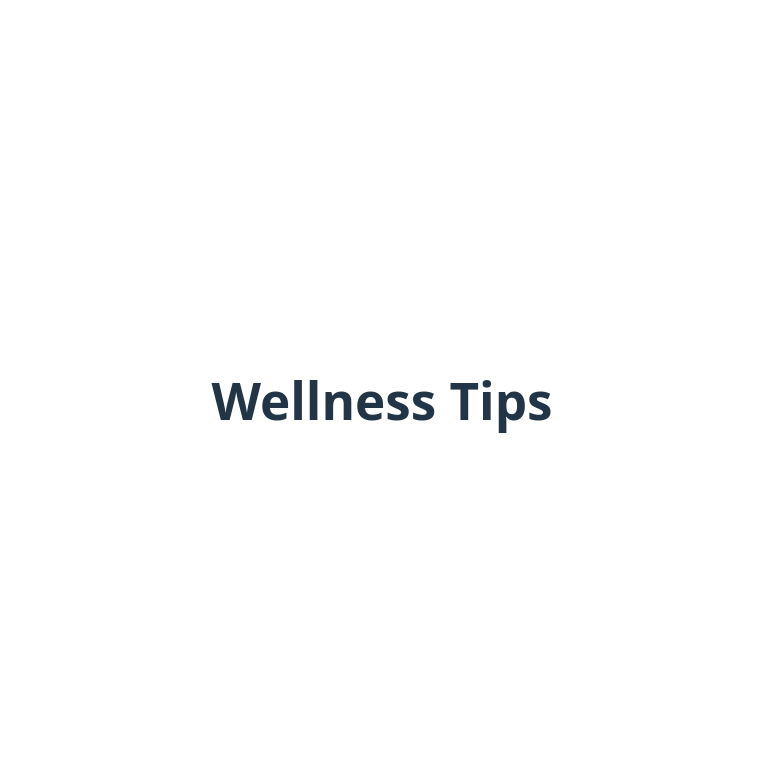
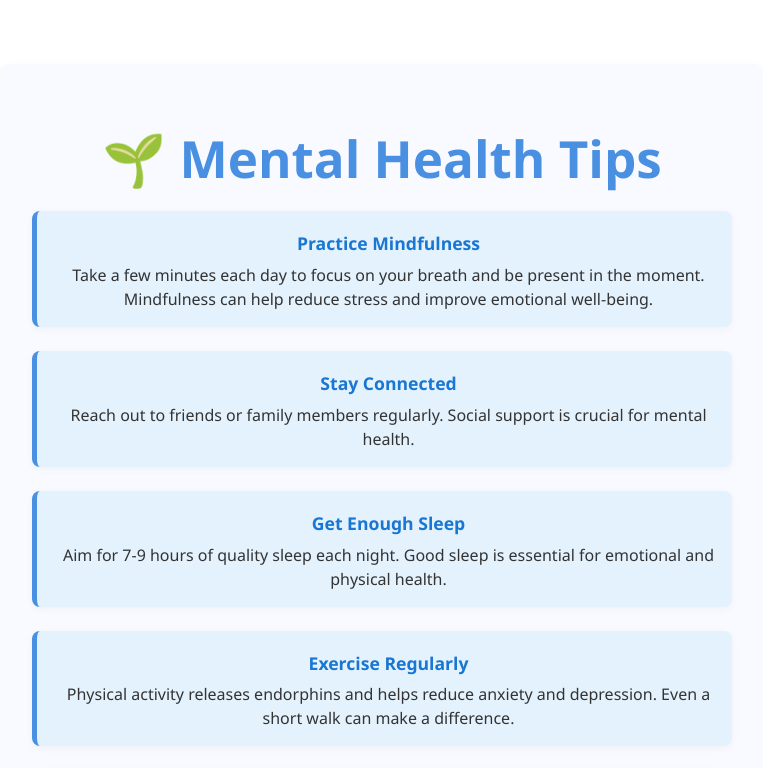
Before and after one commit to Aakarsh1458/Capstone_repository2, a React (Vite) app: page /tips in a window 1280 px wide. Shown: the top 768 px of the page, without its empty margins (258-1021 px from the left). Built offline with nearby package versions, Linux system fonts and the light colour scheme; the HTML template or start-up script is replaced by a standard one.

Commit message:
changed tips

```diff
--- a/src/pages/Tips.jsx
+++ b/src/pages/Tips.jsx
@@ -2,9 +2,120 @@
 import React from 'react';
 
 function Tips() {
+  const tips = [
+    {
+      id: 1,
+      title: 'Practice Mindfulness',
+      description: 'Take a few minutes each day to focus on your breath and be present in the moment. Mindfulness can help reduce stress and improve emotional well-being.'
+    },
+    {
+      id: 2,
+      title: 'Stay Connected',
+      description: 'Reach out to friends or family members regularly. Social support is crucial for mental health.'
+    },
+    {
+      id: 3,
+      title: 'Get Enough Sleep',
+      description: 'Aim for 7-9 hours of quality sleep each night. Good sleep is essential for emotional and physical health.'
+    },
+    {
+      id: 4,
+      title: 'Exercise Regularly',
+      description: 'Physical activity releases endorphins and helps reduce anxiety and depression. Even a short walk can make a difference.'
+    },
+    {
+      id: 5,
+      title: 'Take Breaks',
+      description: 'Give yourself permission to rest. Short breaks during study or work can boost productivity and reduce burnout.'
+    },
+    {
+      id: 6,
+      title: 'Limit Screen Time',
+      description: 'Too much time on devices can increase stress. Try to unplug and spend time offline each day.'
+    },
+    {
+      id: 7,
+      title: 'Eat Well',
+      description: 'A balanced diet supports both body and mind. Include fruits, vegetables, and whole grains in your meals.'
+    },
+    {
+      id: 8,
+      title: 'Ask for Help',
+      description: 'If you’re feeling overwhelmed, don’t hesitate to talk to someone you trust or seek professional support.'
+    },
+    {
+      id: 9,
+      title: 'Set Realistic Goals',
+      description: 'Break tasks into smaller steps and celebrate your progress. Setting achievable goals can boost confidence.'
+    },
+    {
+      id: 10,
+      title: 'Practice Gratitude',
+      description: 'Take a moment each day to reflect on things you’re grateful for. Gratitude can improve your mood and outlook.'
+    }
+  ];
+
   return (
     <div>
-      <h1>Wellness Tips</h1>
+      <style>{`
+        .tips-container {
+          font-family: 'Segoe UI', sans-serif;
+          max-width: 700px;
+          margin: 2rem auto;
+          padding: 2rem;
+          background-color: #f9faff;
+          border-radius: 10px;
+          box-shadow: 0 4px 12px rgba(0,0,0,0.05);
+          animation: fadeIn 0.8s ease-in;
+        }
+
+        @keyframes fadeIn {
+          from { opacity: 0; transform: translateY(30px); }
+          to   { opacity: 1; transform: translateY(0); }
+        }
+
+        .tips-container h1 {
+          text-align: center;
+          color: #4a90e2;
+          margin-bottom: 1.5rem;
+        }
+
+        .tip-card {
+          background: #e3f2fd;
+          border-left: 5px solid #4a90e2;
+          border-radius: 8px;
+          margin-bottom: 1.5rem;
+          padding: 1.2rem 1rem 1rem 1.5rem;
+          box-shadow: 0 2px 8px rgba(0,0,0,0.04);
+          animation: fadeInSection 0.5s ease;
+        }
+
+        @keyframes fadeInSection {
+          from { opacity: 0; transform: translateY(40px); }
+          to   { opacity: 1; transform: translateY(0); }
+        }
+
+        .tip-title {
+          font-size: 1.1rem;
+          font-weight: 600;
+          color: #1976d2;
+          margin-bottom: 0.4rem;
+        }
+
+        .tip-description {
+          font-size: 1rem;
+          color: #333;
+        }
+      `}</style>
+      <div className="tips-container">
+        <h1>🌱 Mental Health Tips</h1>
+        {tips.map((tip) => (
+          <div className="tip-card" key={tip.id}>
+            <div className="tip-title">{tip.title}</div>
+            <div className="tip-description">{tip.description}</div>
+          </div>
+        ))}
+      </div>
     </div>
   );
 }
```
